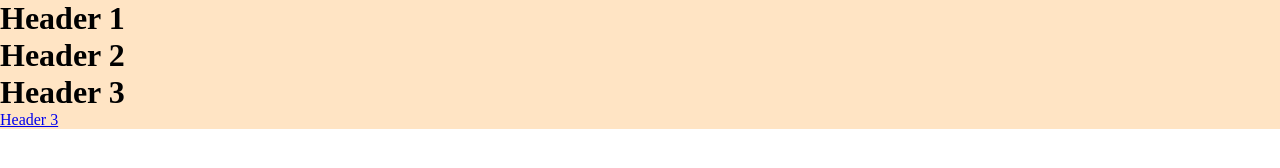
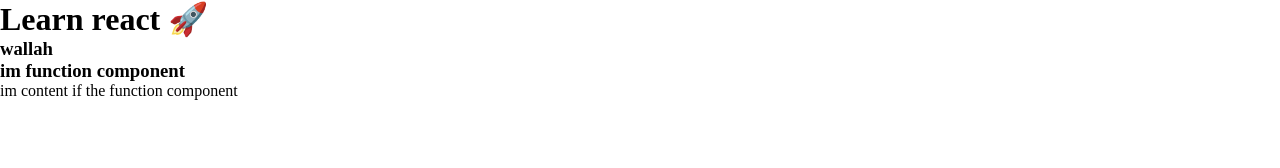
Before and after one commit to sa-rang/learn-react, a React app: page / in a window 1280 px wide. Built offline with nearby package versions, Linux system fonts and the light colour scheme.

Commit message:
jsx and base comp in Bilerplate

```diff
--- a/index.html
+++ b/index.html
@@ -11,7 +11,7 @@
 
 <body>
     <div id="root">
-
+        Not Renderd
     </div>
     <script type="module" src="./main.js"></script>
 </body>
--- a/main.js
+++ b/main.js
@@ -1,14 +1,32 @@
 import React from "react";
 import ReactDOM from "react-dom/client";
 
+//JSX
 
-const header1 = React.createElement("h1", {}, "Header 1");
-const header2 = React.createElement("h1", {}, "Header 2");
-const header3 = React.createElement("h1", {}, "Header 3");
-const link = React.createElement("a", { href: "https://www.bubu.com" }, "Header 3");
+//React Element
+const jsxHeading = (
+    <div>
+        <h1>Learn react 🚀</h1>
+        <h3>wallah</h3>
+    </div>
+);
 
-const container = React.createElement("div", { className: "container" }, [header1, header2, header3, link])
+//React Functional Component
+
+const HeadingComponent = () => {
+    return (
+        //Empty root tags
+        // <React.Fragment>  </React.Fragment>
+        //<>  </>
+        <div>
+            {jsxHeading}
+            <h3>im function component</h3>
+            <p>im content if the function component</p>
+
+        </div>
+    )
+}
 
 const root = ReactDOM.createRoot(document.getElementById("root"));
 
-root.render(container);
+root.render(<HeadingComponent />);
```
